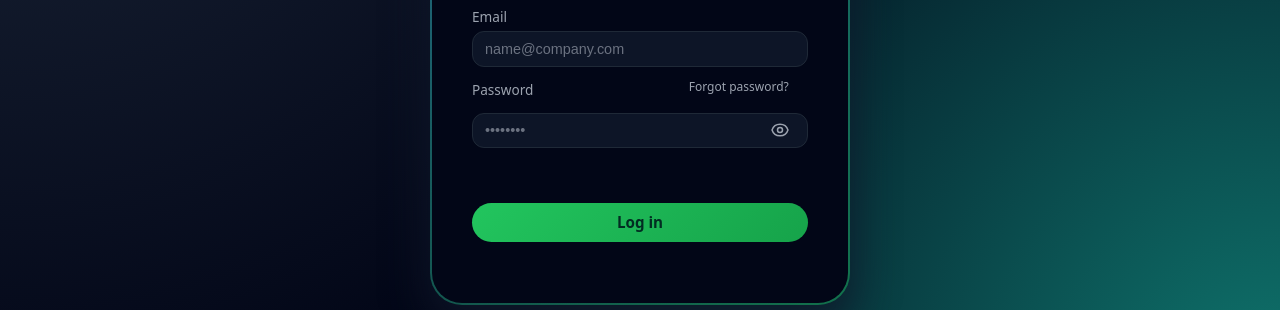
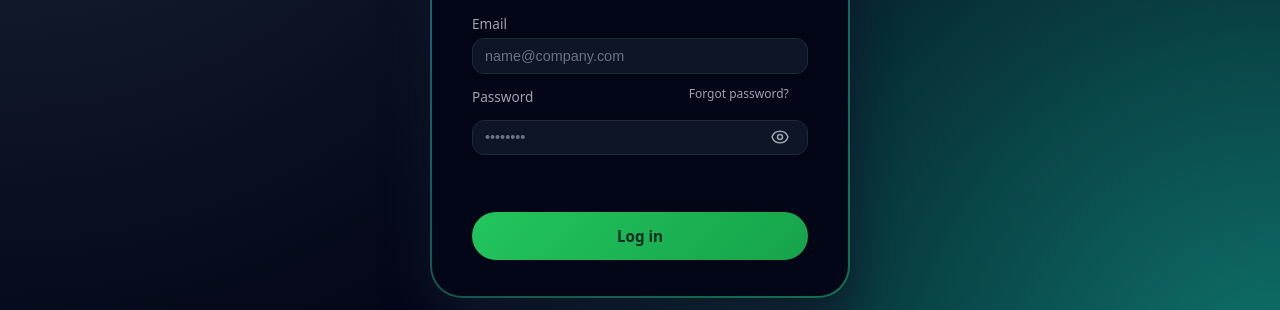
Before and after one commit to renanipx/MonitoringAPI, a React app in the folder frontend/: page / in a window 1280 px wide. Shown: the part 395-705 px from the top of the page. Built offline with nearby package versions, Linux system fonts and the light colour scheme; no server answers; the HTML template or start-up script is replaced by a standard one.

Commit message:
feat: implement authentication page and dashboard layout with custom styling

```diff
--- a/frontend/src/components/monitoring/MonitorCard.tsx
+++ b/frontend/src/components/monitoring/MonitorCard.tsx
@@ -44,11 +44,12 @@ export function MonitorCard({ monitor, incidents, onEdit, onDelete }: MonitorCar
       <div className="monitor-card-header">
         <div className="monitor-card-title-group">
           <div className="monitor-card-status-row">
-            <StatusBadge status={statusType} label={isUp ? "Online" : "Offline"} />
+            <StatusBadge status={statusType} label={isUp ? "Online" : "Offline"} showDot={false} />
             <strong className="monitor-name">{m.name}</strong>
           </div>
-          <span className="monitor-url-subtitle">{m.url} • {m.interval_minutes}m interval</span>
+          <span className="monitor-url-subtitle">{m.url}</span>
         </div>
+        <div className="monitor-interval-badge">{m.interval_minutes}m</div>
       </div>
 
       <div className="monitor-card-stats-grid">
@@ -77,10 +78,12 @@ export function MonitorCard({ monitor, incidents, onEdit, onDelete }: MonitorCar
       </div>
 
       <div className="monitor-uptime-pipeline-section">
-         <div className="monitor-pipeline-header">
-           <span>Uptime Pipeline (Last 30 checks)</span>
-           <span className={Number(mUptime) >= 99.0 ? "text-green" : "text-red"}>{mUptime}% / 24h</span>
-         </div>
+          <div className="monitor-pipeline-header">
+            <span>Uptime Pipeline <small>(Last 30 checks)</small></span>
+            <span className={Number(mUptime) >= 99.0 ? "text-green" : "text-red"}>
+               <strong>{mUptime}%</strong>
+            </span>
+          </div>
          <div className="uptime-pipeline-grid">
             {m.recent_checks && m.recent_checks.slice().reverse().map((chk: any, idx: number) => (
                chk !== null && (
--- a/frontend/src/pages/AuthPage.tsx
+++ b/frontend/src/pages/AuthPage.tsx
@@ -119,7 +119,7 @@ function AuthPage({ onAuthSuccess }: AuthPageProps) {
           </div>
 
           <div className={`morph-group ${mode === 'login' ? 'morph-visible' : 'morph-hidden'}`}>
-             <Divider>or</Divider>
+            <Divider>or</Divider>
           </div>
 
           <div className="input-group">
@@ -139,7 +139,7 @@ function AuthPage({ onAuthSuccess }: AuthPageProps) {
           <div className="input-group">
             <div className="label-row">
               <label htmlFor="password-input">Password</label>
-              <div className={`morph-group ${mode === 'login' ? 'morph-visible' : 'morph-hidden'}`} style={{display: 'inline'}}>
+              <div className={`morph-group ${mode === 'login' ? 'morph-visible' : 'morph-hidden'}`}>
                 <button
                   type="button"
                   className="forgot-password-link"
@@ -232,8 +232,10 @@ function AuthPage({ onAuthSuccess }: AuthPageProps) {
             {error && <div className="error-message animate-shake">{error}</div>}
           </div>
 
-          <Button type="submit" loading={loading} className="submit-btn-glow">
-            {mode === "login" ? "Log in" : "Create free account"}
+          <Button type="submit" loading={loading} className="submit-btn-glow submit-btn-auth">
+            <span className="btn-text-content">
+              {mode === "login" ? "Log in" : "Create account"}
+            </span>
           </Button>
         </form>
       </Card>
--- a/frontend/src/pages/MainDashboardPage.tsx
+++ b/frontend/src/pages/MainDashboardPage.tsx
@@ -187,7 +187,7 @@ export default function MainDashboardPage({ user, onLogout }: MainDashboardPageP
                     <thead>
                       <tr>
                         <th>Name</th>
-                        <th>Status</th>
+                        <th className="text-center">Status</th>
                         <th>Target</th>
                         <th>Interval</th>
                         <th>Last Check</th>
@@ -201,7 +201,7 @@ export default function MainDashboardPage({ user, onLogout }: MainDashboardPageP
                         return (
                           <tr key={m.id}>
                             <td><strong>{m.name}</strong></td>
-                            <td>
+                            <td className="text-center">
                               <StatusBadge status={isUp ? "ONLINE" : "OFFLINE"} />
                             </td>
                             <td className="text-muted">{m.url}</td>
@@ -241,7 +241,7 @@ export default function MainDashboardPage({ user, onLogout }: MainDashboardPageP
                     <thead>
                       <tr>
                         <th>Monitor</th>
-                        <th>Status</th>
+                        <th className="text-center">Status</th>
                         <th>Started At</th>
                         <th>Resolved At</th>
                         <th>Details</th>
@@ -256,7 +256,7 @@ export default function MainDashboardPage({ user, onLogout }: MainDashboardPageP
                         return (
                           <tr key={inc.id}>
                             <td><strong>{inc.monitor_name}</strong></td>
-                            <td>
+                            <td className="text-center">
                               <StatusBadge
                                 status={inc.resolved_at ? "ONLINE" : "ACTIVE"}
                                 label={inc.resolved_at ? "Resolved" : "Active"}
--- a/frontend/src/styles/App.css
+++ b/frontend/src/styles/App.css
@@ -6,6 +6,7 @@
   --status-pending: #94a3b8;
   --transition-fast: 150ms cubic-bezier(0.4, 0, 0.2, 1);
   --transition-normal: 250ms cubic-bezier(0.4, 0, 0.2, 1);
+  --transition-instant: 120ms cubic-bezier(0.4, 0, 0.2, 1);
 
   min-height: 100vh;
   display: flex;
@@ -21,7 +22,6 @@
   width: 100%;
   max-width: 420px;
   padding: 2.25rem 2.5rem;
-  height: 600px; /* Fixed height for stability */
   display: flex;
   flex-direction: column;
   border-radius: 2rem;
@@ -82,7 +82,7 @@
   height: calc(100% - 0.5rem);
   background: linear-gradient(135deg, #38bdf8, #22c55e);
   border-radius: 999px;
-  transition: transform var(--transition-normal);
+  transition: transform var(--transition-instant);
   z-index: 1;
   box-shadow: 0 4px 15px rgba(56, 189, 248, 0.2);
 }
@@ -261,26 +261,35 @@
 
 /* Morphing Transitions */
 .morph-group {
-  transition: opacity var(--transition-normal),
-              transform var(--transition-normal),
-              max-height var(--transition-normal),
-              margin var(--transition-normal);
+  transition: opacity var(--transition-instant),
+    visibility var(--transition-instant),
+    transform var(--transition-instant),
+    max-height var(--transition-instant);
   overflow: hidden;
 }
 
 .morph-hidden {
   opacity: 0;
+  visibility: hidden;
   max-height: 0;
-  margin-top: 0 !important;
-  margin-bottom: 0 !important;
   pointer-events: none;
-  transform: translateY(-10px) scale(0.95);
+  transform: translateY(-4px);
 }
 
 .morph-visible {
   opacity: 1;
-  max-height: 200px;
-  transform: translateY(0) scale(1);
+  visibility: visible;
+  max-height: 500px; /* Large enough for any group */
+  transform: translateY(0);
+}
+
+.submit-btn-auth {
+  min-width: 160px;
+  height: 48px;
+  display: flex;
+  align-items: center;
+  justify-content: center;
+  transition: all var(--transition-instant);
 }
 
 .divider {
@@ -321,8 +330,8 @@
   color: #e5e7eb;
   font-size: 0.9rem;
   transition: border-color var(--transition-fast),
-              box-shadow var(--transition-fast),
-              background-color var(--transition-fast);
+    box-shadow var(--transition-fast),
+    background-color var(--transition-fast);
 }
 
 .form input::placeholder {
@@ -372,19 +381,45 @@
 
 /* Animations */
 @keyframes fadeIn {
-  from { opacity: 0; transform: translateY(10px); }
-  to { opacity: 1; transform: translateY(0); }
+  from {
+    opacity: 0;
+    transform: translateY(10px);
+  }
+
+  to {
+    opacity: 1;
+    transform: translateY(0);
+  }
 }
 
 @keyframes slideDown {
-  from { opacity: 0; transform: translateY(-10px); height: 0; }
-  to { opacity: 1; transform: translateY(0); height: auto; }
+  from {
+    opacity: 0;
+    transform: translateY(-10px);
+    height: 0;
+  }
+
+  to {
+    opacity: 1;
+    transform: translateY(0);
+    height: auto;
+  }
 }
 
 @keyframes shake {
-  0%, 100% { transform: translateX(0); }
-  25% { transform: translateX(-5px); }
-  75% { transform: translateX(5px); }
+
+  0%,
+  100% {
+    transform: translateX(0);
+  }
+
+  25% {
+    transform: translateX(-5px);
+  }
+
+  75% {
+    transform: translateX(5px);
+  }
 }
 
 .animate-fade-in {
@@ -396,7 +431,7 @@
 }
 
 .animate-shake {
-  animation: shake 0.4s cubic-bezier(.36,.07,.19,.97) both;
+  animation: shake 0.4s cubic-bezier(.36, .07, .19, .97) both;
 }
 
 .form button[type="submit"] {
@@ -720,10 +755,25 @@
   justify-content: center;
 }
 
-.summary-icon.total { background: rgba(56, 189, 248, 0.1); color: #38bdf8; }
-.summary-icon.online { background: rgba(34, 197, 94, 0.1); color: #4ade80; }
-.summary-icon.offline { background: rgba(239, 68, 68, 0.1); color: #f87171; }
-.summary-icon.avg { background: rgba(168, 85, 247, 0.1); color: #a855f7; }
+.summary-icon.total {
+  background: rgba(56, 189, 248, 0.1);
+  color: #38bdf8;
+}
+
+.summary-icon.online {
+  background: rgba(34, 197, 94, 0.1);
+  color: #4ade80;
+}
+
+.summary-icon.offline {
+  background: rgba(239, 68, 68, 0.1);
+  color: #f87171;
+}
+
+.summary-icon.avg {
+  background: rgba(168, 85, 247, 0.1);
+  color: #a855f7;
+}
 
 .summary-info {
   display: flex;
@@ -742,8 +792,13 @@
   color: #f9fafb;
 }
 
-.text-green { color: #4ade80; }
-.text-red { color: #f87171; }
+.text-green {
+  color: #4ade80;
+}
+
+.text-red {
+  color: #f87171;
+}
 
 /* Toast Notifications */
 .toast-container {
@@ -776,6 +831,7 @@
     transform: translateX(100%);
     opacity: 0;
   }
+
   to {
     transform: translateX(0);
     opacity: 1;
@@ -829,15 +885,31 @@
 
 /* Status Change Animation */
 @keyframes status-glow {
-  0% { box-shadow: 0 0 0 0 rgba(56, 189, 248, 0); }
-  50% { box-shadow: 0 0 15px 2px rgba(56, 189, 248, 0.4); }
-  100% { box-shadow: 0 0 0 0 rgba(56, 189, 248, 0); }
+  0% {
+    box-shadow: 0 0 0 0 rgba(56, 189, 248, 0);
+  }
+
+  50% {
+    box-shadow: 0 0 15px 2px rgba(56, 189, 248, 0.4);
+  }
+
+  100% {
+    box-shadow: 0 0 0 0 rgba(56, 189, 248, 0);
+  }
 }
 
 @keyframes status-glow-offline {
-  0% { box-shadow: 0 0 0 0 rgba(239, 68, 68, 0); }
-  50% { box-shadow: 0 0 20px 4px rgba(239, 68, 68, 0.6); }
-  100% { box-shadow: 0 0 0 0 rgba(239, 68, 68, 0); }
+  0% {
+    box-shadow: 0 0 0 0 rgba(239, 68, 68, 0);
+  }
+
+  50% {
+    box-shadow: 0 0 20px 4px rgba(239, 68, 68, 0.6);
+  }
+
+  100% {
+    box-shadow: 0 0 0 0 rgba(239, 68, 68, 0);
+  }
 }
 
 .monitor-card.status-changing {
@@ -1014,17 +1086,17 @@
   display: inline-flex;
   align-items: center;
   justify-content: center;
-  gap: 0.5rem;
   height: 24px;
   padding: 0 0.75rem;
   border-radius: 999px;
   font-size: 0.75rem;
   font-weight: 600;
-  line-height: 1;
+  line-height: normal;
   text-transform: uppercase;
   letter-spacing: 0.025em;
   white-space: nowrap;
   flex-shrink: 0;
+  vertical-align: middle;
 }
 
 .status-dot {
@@ -1228,10 +1300,21 @@
   color: #f97373;
 }
 
-.mt-8 { margin-top: 2rem; }
-.mt-6 { margin-top: 1.5rem; }
-.mt-4 { margin-top: 1rem; }
-.mb-4 { margin-bottom: 1rem; }
+.mt-8 {
+  margin-top: 2rem;
+}
+
+.mt-6 {
+  margin-top: 1.5rem;
+}
+
+.mt-4 {
+  margin-top: 1rem;
+}
+
+.mb-4 {
+  margin-bottom: 1rem;
+}
 
 /* Dashboard Specific Layout */
 .dashboard-app {
@@ -1327,5 +1410,10 @@
   color: #f9fafb;
 }
 
-.text-sky-400 { color: #38bdf8; }
-.text-green-500 { color: #22c55e; }
+.text-sky-400 {
+  color: #38bdf8;
+}
+
+.text-green-500 {
+  color: #22c55e;
+}
```
Also changed, not shown: frontend/src/styles/dashboard.css (+25 -6 lines).
